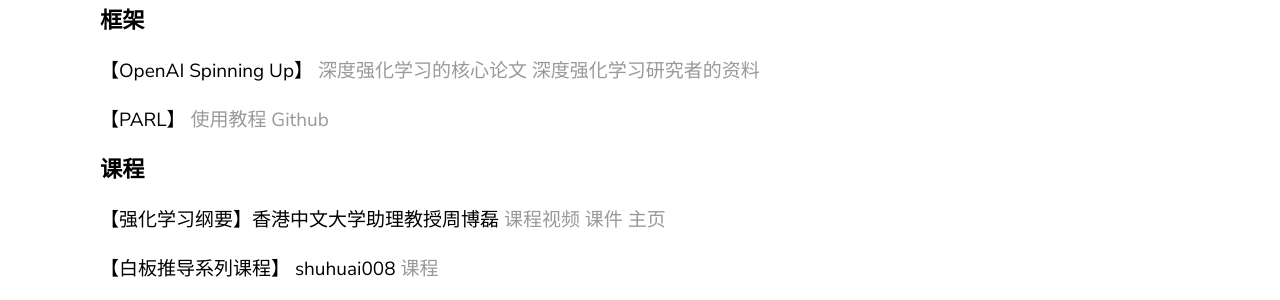
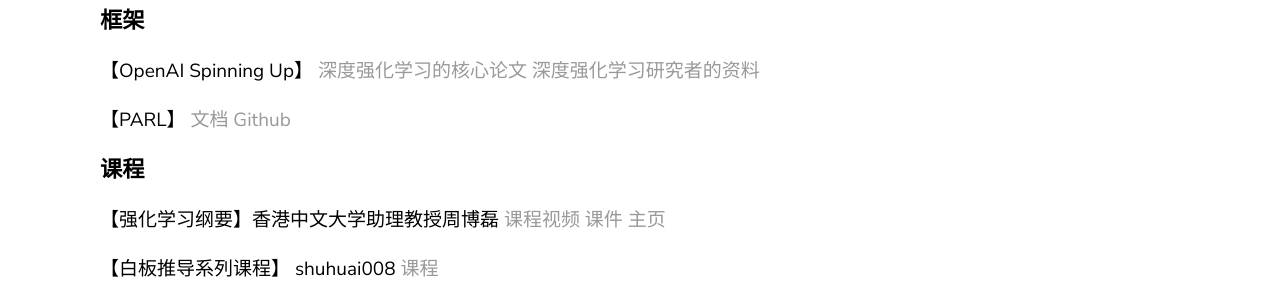
Before and after one commit to RaeChim/RaeChim.github.io, a Jekyll site: the page built from _posts/2022-05-27-ML.md, in a window 1280 px wide. Shown: the part 743-1043 px from the top of the page. Built offline with Jekyll 4.4.1, drawn with Linux system fonts in a browser that asks for light colours.

Commit message:
Update 2022-05-27-ML.md

```diff
--- a/_posts/2022-05-27-ML.md
+++ b/_posts/2022-05-27-ML.md
@@ -34,7 +34,7 @@
 
 【OpenAI Spinning Up】 [深度强化学习的核心论文](https://spinningup.readthedocs.io/zh_CN/latest/spinningup/keypapers.html) [深度强化学习研究者的资料](https://spinningup.readthedocs.io/zh_CN/latest/spinningup/spinningup.html)
 
-【PARL】 [使用教程](https://parl.readthedocs.io/zh_CN/latest/parallel_training/setup.html) [Github](https://github.com/PaddlePaddle/PARL)
+【PARL】 [文档](https://parl.readthedocs.io/zh_CN/latest/index.html) [Github](https://github.com/PaddlePaddle/PARL)
 
 ### 课程
 
```
